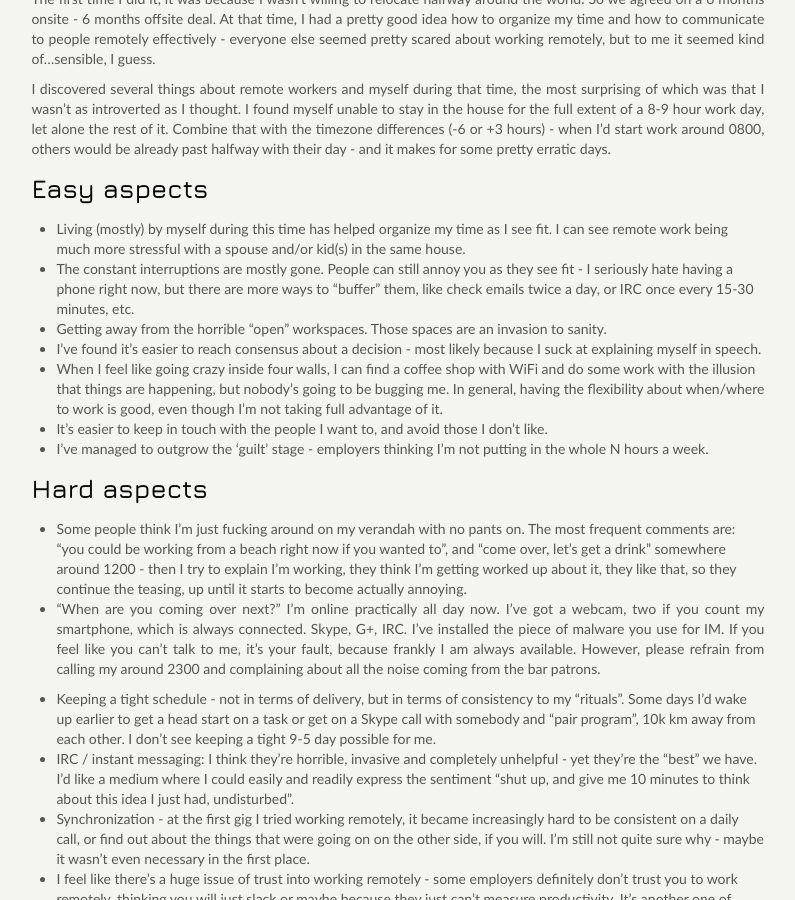
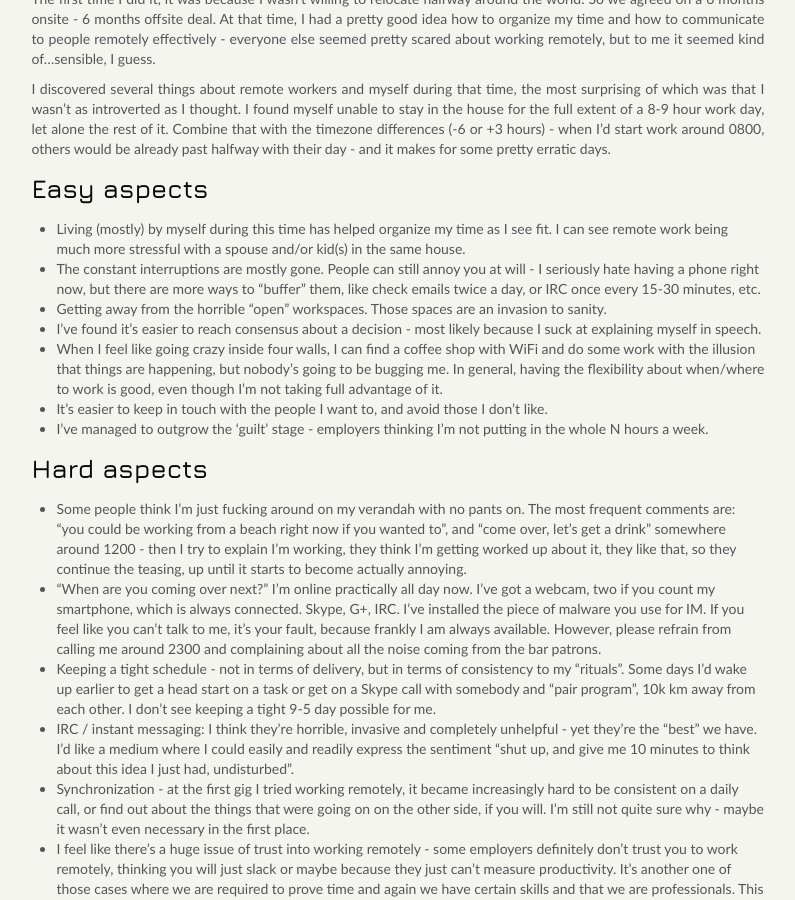
Before and after one commit to mfukar/mfukar.github.com, a Jekyll site: the page built from _posts/2014-06-07-remote.md, in a window 1280 px wide and 900 px high, scrolled down 203 px. Shown: the whole window, without its empty margins (78-873 px from the left). Built offline with Jekyll 4.4.1, drawn with Linux system fonts in a browser that asks for light colours; some web fonts are replaced; Markdown is read by kramdown in place of the engine named in the settings; comment, search, counter and statistics services are not loaded.

Commit message:
Typos fixed!

```diff
--- a/_posts/2014-06-07-remote.md
+++ b/_posts/2014-06-07-remote.md
@@ -28,7 +28,7 @@ erratic days.
 * Living (mostly) by myself during this time has helped organize my time as I see fit. I
   can see remote work being much more stressful with a spouse and/or kid(s) in the same
   house.
-* The constant interruptions are mostly gone. People can still annoy you as they see fit -
+* The constant interruptions are mostly gone. People can still annoy you at will -
   I seriously hate having a phone right now, but there are more ways to "buffer" them,
   like check emails twice a day, or IRC once every 15-30 minutes, etc.
 * Getting away from the horrible "open" workspaces. Those spaces are an invasion to
@@ -54,8 +54,7 @@ erratic days.
   two if you count my smartphone, which is always connected. Skype, G+, IRC. I've
   installed the piece of malware you use for IM. If you feel like you can't talk to me,
   it's your fault, because frankly I am always available. However, please refrain from
-  calling my around 2300 and complaining about all the noise coming from the bar patrons.
-
+  calling me around 2300 and complaining about all the noise coming from the bar patrons.
 * Keeping a tight schedule - not in terms of delivery, but in terms of consistency to my
   "rituals". Some days I'd wake up earlier to get a head start on a task or get on a Skype
   call with somebody and "pair program", 10k km away from each other. I don't see keeping
```
